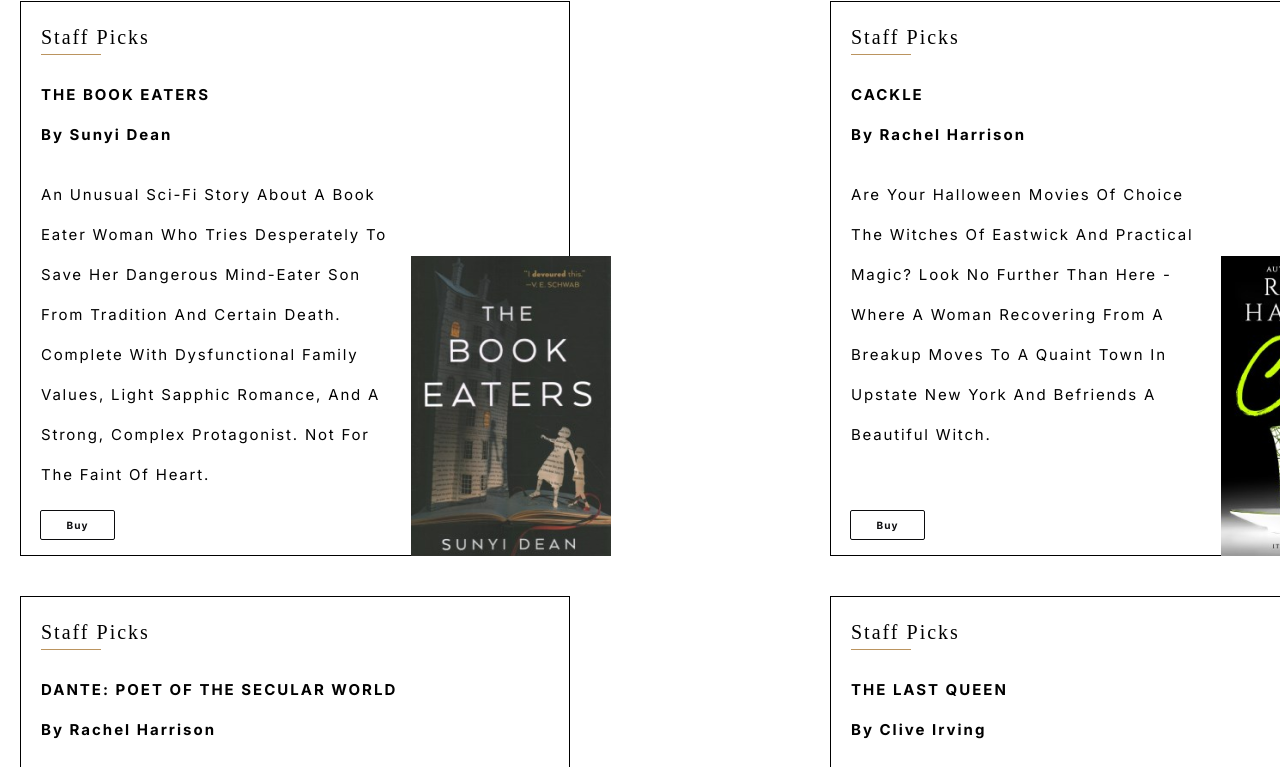
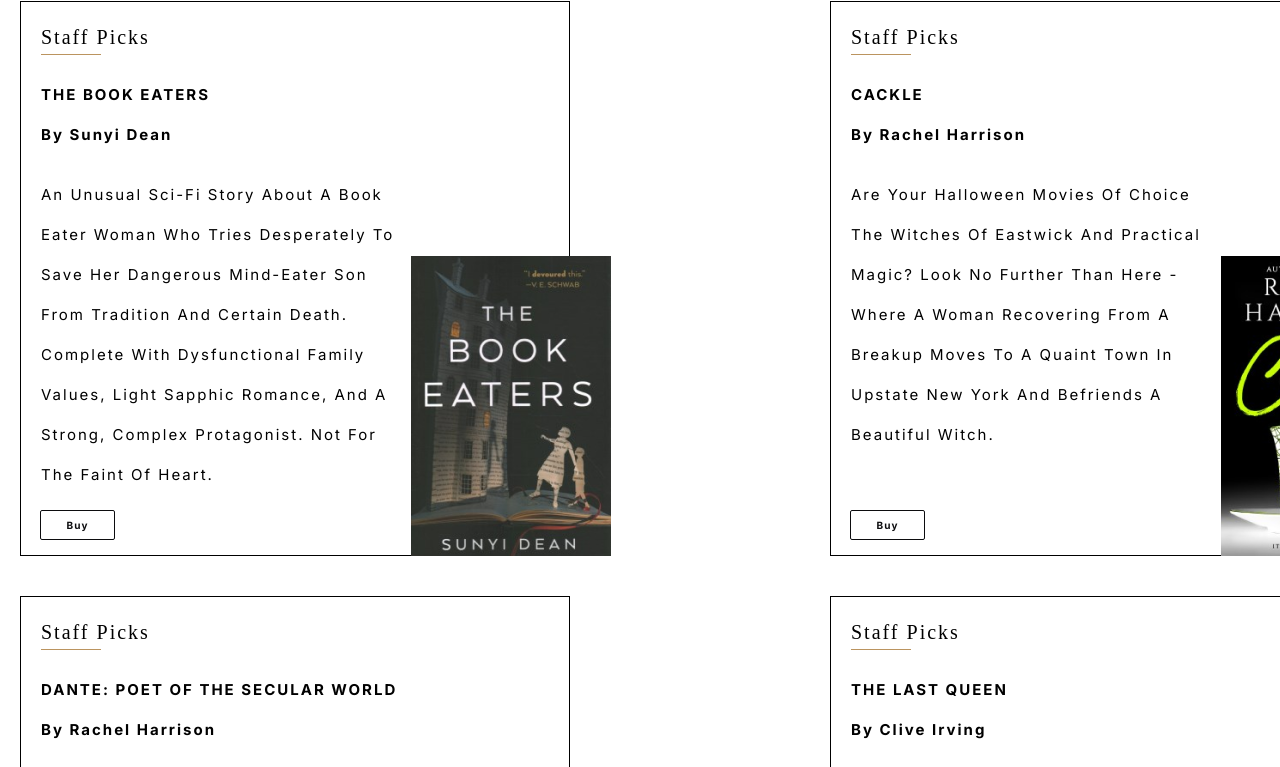
Before and after one commit to RobertLokamp/JSFEPRESCHOOL2023Q2, a plain HTML site: page library/index.html in a window 1280 px wide. Shown: the part 1775-2542 px from the top of the page. Drawn offline with Linux system fonts and the light colour scheme; a web font is replaced by a local one.

Commit message:
fix:pp in description of book card and border in input

```diff
--- a/library/assets/css/style.css
+++ b/library/assets/css/style.css
@@ -344,7 +344,7 @@ html {
     line-height: 40px; /* 266.667% */;
     color: #000;
     text-transform: capitalize;
-    letter-spacing: 1.8px;
+    letter-spacing: 2.0px;
 }
 
 .book-card__btn {
@@ -586,6 +586,7 @@ html {
     margin-left: -2px;
     background: #FFF;
     border-radius: 10px;
+    border: none;
 }
 
 .find-card__form-input:nth-of-type(2) {
@@ -716,8 +717,8 @@ html {
 }
 
 .footer__icon:hover {
-   opacity: 75%;
-   transition: 0.7s;
+    opacity: 75%;
+    transition: 0.7s;
 }
 
 .footer__upper-wrapper-right {
```
